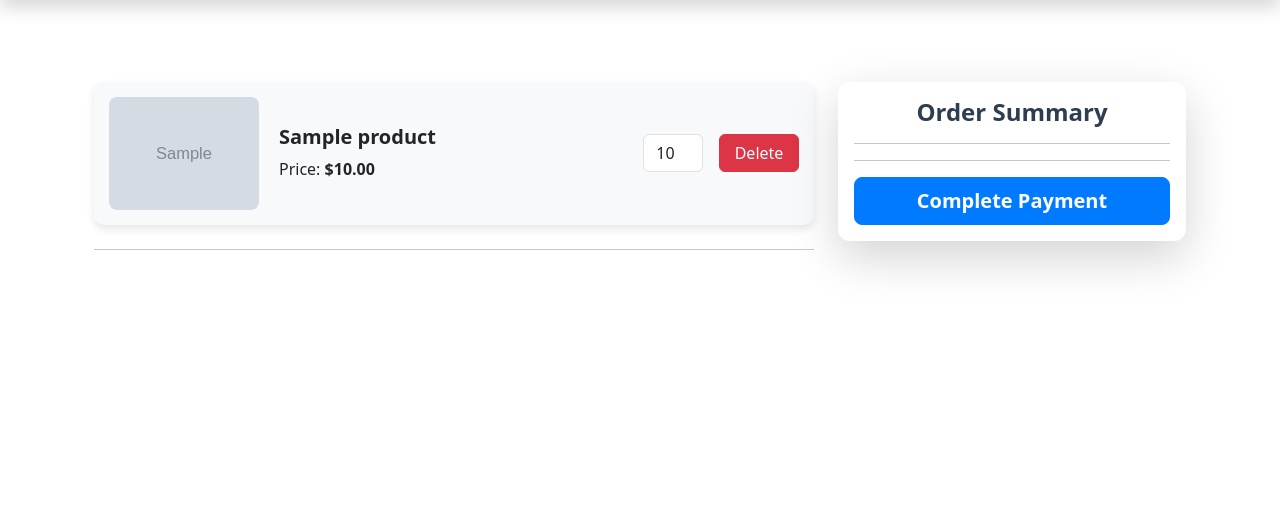
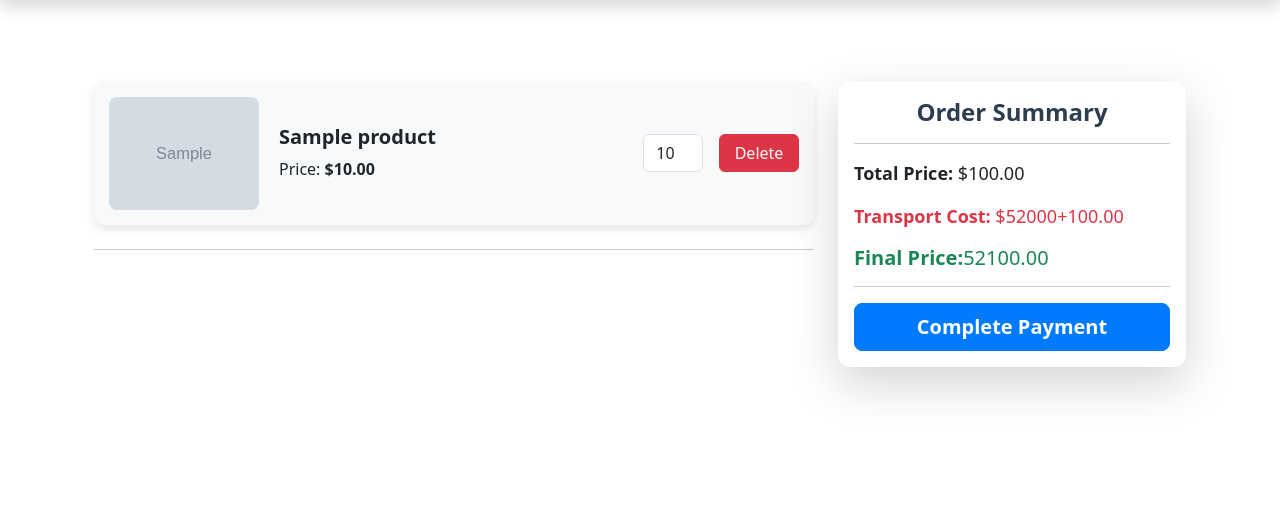
Before and after one commit to dehghan9156/django-online-shop, a Django app: page /order/show/factor/ in a window 1280 px wide. Shown: the part 56-567 px from the top of the page. Run offline with Django 5.2, Linux system fonts and the light colour scheme; a user stored in the database is signed in; tables that the repository leaves empty hold one stand-in row (values such as "Sample post"); grey boxes marked "Sample" are stand-in pictures; some libraries are stand-ins or nearby versions.

Commit message:
Edit quantity factor

```diff
--- a/order/models.py
+++ b/order/models.py
@@ -1,6 +1,9 @@
 from django.db import models
 from django.contrib.auth import get_user_model
 from product.models import *
+from decimal import Decimal
+
+
 
 User = get_user_model()
 
@@ -26,3 +29,13 @@ class Factor(models.Model):
     quantity = models.PositiveIntegerField(default=1)
     total_price = models.DecimalField(max_digits=10, decimal_places=2, default=0)
     header_factor = models.ForeignKey(HeaderFactor,on_delete=models.CASCADE)
+
+
+    @property
+    def total_price(self):
+        price = self.product.price
+        discount_percentage = Decimal(str(self.product.discount)) if self.product.discount else Decimal(0)  # تبدیل تخفیف به Decimal
+        discount_amount = (price * discount_percentage) / Decimal(100)
+        final_price_per_item = price - discount_amount
+        total_price = final_price_per_item * self.quantity
+        return total_price
--- a/order/templates/order/factor.html
+++ b/order/templates/order/factor.html
@@ -80,6 +80,7 @@
                             {% if fac.product.discount %}
                                 <p class="discount-text">Discount: ${{ fac.product.discount }}</p>
                             {% endif %}
+                            {% comment %} <p>{{fac.total_price}}</p> {% endcomment %}
                         </div>
 
                         <!-- فرم ویرایش تعداد -->
@@ -105,12 +106,12 @@
             <div class="order-summary shadow-lg p-3">
                 <h4 class="text-center mb-3">Order Summary</h4>
                 <hr>
-                {% comment %} <p><strong>Total Price:</strong> ${{ total_factor }}</p> {% endcomment %}
-                {% comment %} <p class="text-danger"><strong>Transport Cost:</strong> $52000+{{ total_factor }}</p> {% endcomment %}
-                {% comment %} <h5 class="text-success"><strong>Final Price:</strong> ${{ final_price }}</h5> {% endcomment %}
+                <p><strong>Total Price:</strong> ${{ total_factor }}</p>
+                <p class="text-danger"><strong>Transport Cost:</strong> $52000+{{ total_factor }}</p>
+                <h5 class="text-success"><strong>Final Price:</strong>{{ final_factor }}</h5>
                 <hr>
                 <div class="d-grid">
-                    <a href="#" class="btn btn-primary btn-lg">Complete Payment</a>
+                  <a href="#" class="btn btn-primary btn-lg">Complete Payment</a>
                 </div>
             </div>
         </div>
--- a/order/views.py
+++ b/order/views.py
@@ -31,7 +31,14 @@ class ShowFactorView(View):
     def get(self,request):
         header_factor = HeaderFactor.objects.get(user=request.user)
         factors = Factor.objects.filter(header_factor=header_factor)
-        return render(request,"order/factor.html",{"header_factor":header_factor,"factors":factors})
+        lst = []
+        for factor in factors:
+            lst.append(factor.total_price)
+        total_factor = sum(lst)
+        final_factor = total_factor + 52000
+        print(final_factor)
+        return render(request,"order/factor.html",{"header_factor":header_factor,"factors":factors,"final_factor":final_factor,"total_factor":total_factor})
+
 
 class DeleteProductFactorView(View):
     def post(self,request,pk):
@@ -48,7 +55,8 @@ class UpdateFactorView(View):
     def post(self,request,pk):
         header_factor = HeaderFactor.objects.get(user=request.user)
         factor = Factor.objects.get(header_factor=header_factor,pk=pk)
-        factor.quantity +=1
+        quantity = request.POST.get("quantity")
+        factor.quantity = quantity
         factor.save()
         messages.success(request,"quantity product updated","success")
         return redirect("order:show-factor")
```
Also changed, not shown: order/migrations/0002_remove_factor_total_price.py (added).
